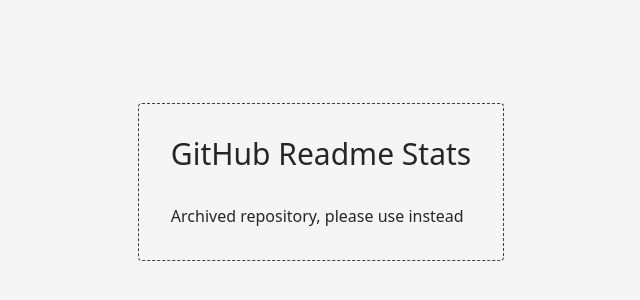
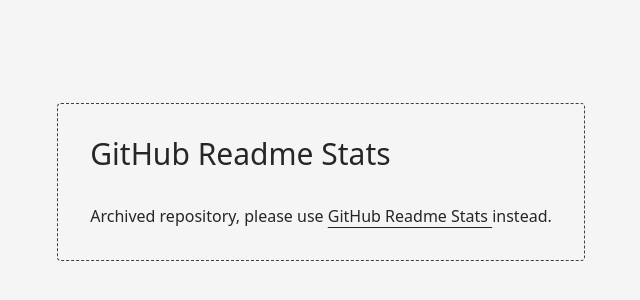
Before and after one commit to luxass/github-stats, a Nuxt app: page / in a window 1280 px wide. Shown: the part 218-518 px from the top of the page, without its empty margins (319-959 px from the left). Built offline with nearby package versions, Linux system fonts and the light colour scheme.

Commit message:
fix: github readme stats link

```diff
--- a/app.vue
+++ b/app.vue
@@ -1,4 +1,4 @@
-<script setup>
+<script setup lang="ts">
 import "@unocss/reset/tailwind.css";
 </script>
 
--- a/pages/index.vue
+++ b/pages/index.vue
@@ -6,9 +6,9 @@
       </h1>
       <p>
         Archived repository, please use
-        <Link href="https: github.com/anuraghazra/github-readme-stats">
+        <NuxtLink to="https://github.com/anuraghazra/github-readme-stats" class="underline underline-offset-5">
           GitHub Readme Stats
-        </Link> instead
+        </NuxtLink>instead.
       </p>
     </div>
   </div>
```
Also changed, not shown: 1 other file (tests, documents, lock files or other folders).
